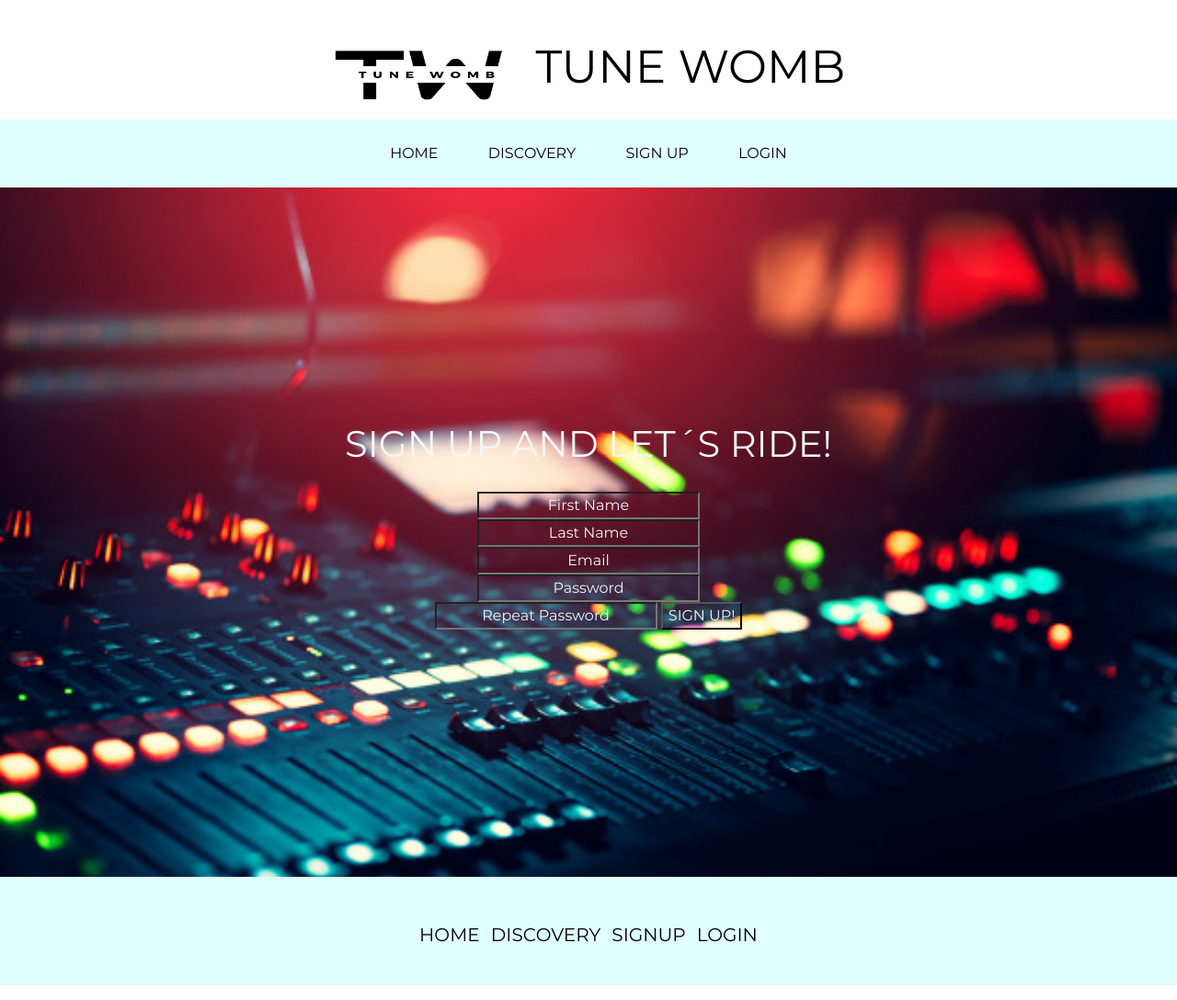
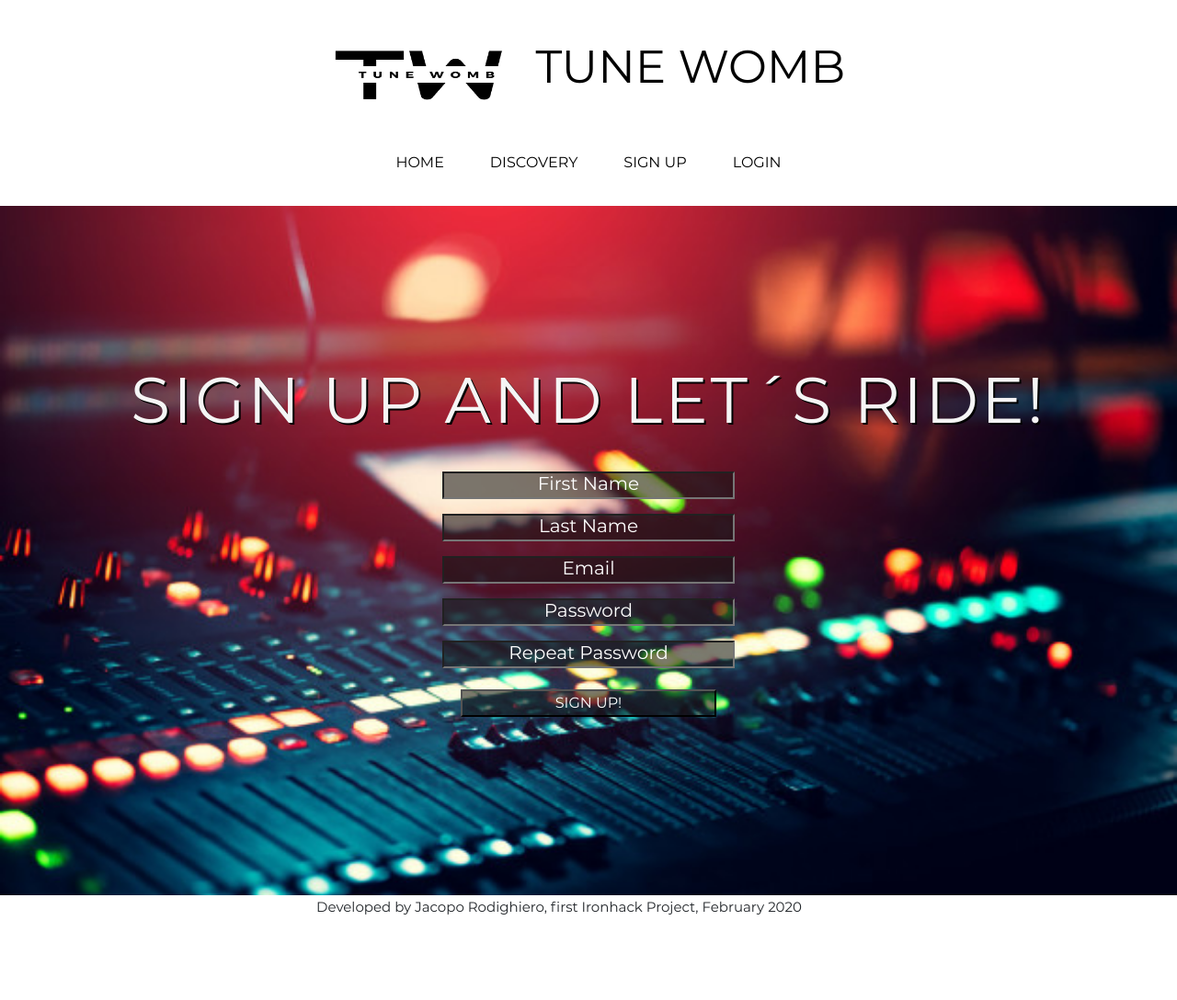
Before and after one commit to thisisjacopo/tunewomb, a PHP site: page /signup.html in a window 1280 px wide. Shown: the whole page at 92% size. After the commit the page ends 995 px from the top, so only its background shows below. Run offline with PHP 8.4, Linux system fonts and the light colour scheme.

Commit message:
i tried my best with this, forgive I was 4 weeks into coding at this stage

```diff
--- a/scripts/datepicker.js
+++ b/scripts/datepicker.js
@@ -1,4 +1,3 @@
-'use strict';
 
 
 $('.datepicker').datepicker({
--- a/signup.html
+++ b/signup.html
@@ -29,7 +29,7 @@
     <!--SIGNUP BANNER-->
     <main>
         <section class="banner-signup">
-            <h1 class="title">SIGN UP AND LET´S RIDE!</h1>
+            <h1 class="exp-title">SIGN UP AND LET´S RIDE!</h1>
             <div class="row centered-form">
               <div class="col-xs-12 col-sm-8 col-md-4 col-sm-offset-2 col-md-offset-12">
                   <div class="panel panel-default">
@@ -54,35 +54,11 @@
               </div>
         </section>
 
-    <!-- Footer -->
+<!-- Footer -->
 
-<footer class="page-footer font-small special-color-dark pt-4">
-    <div class="container">
-      <ul class="list-unstyled list-inline text-center">
-        <li class="list-inline-item">
-          <a href="./index.html" class="btn-floating btn-home mx-1">
-            <p>HOME</p>
-          </a>
-        </li>
-        <li class="list-inline-item">
-          <a href="./discovery.html" class="btn-floating btn-discovery mx-1">
-          <p>DISCOVERY</p>
-        </a>
-      </li>
-        </li>
-        <li class="list-inline-item">
-          <a href="./signup.html" class="btn-floating btn-signup mx-1">
-          <p>SIGNUP</p>
-        </a>
-      </li>
-      <li class="list-inline-item">
-        <a href="./login.html" class="btn-floating btn-login mx-1">
-        <p>LOGIN</p>
-      </a>
-    </li>
-  </ul>
-    </div>
-  </footer>
+<footer class="page-footer">
+  <p>Developed by Jacopo Rodighiero, first Ironhack Project, February 2020</p>
+</footer>
 </main>
     <script src="./scripts/validators.js"></script>
     <script src="./scripts/signup.js"></script>
--- a/styles/style.css
+++ b/styles/style.css
@@ -11,55 +11,84 @@
 }
 
 @font-face {
-    font-family: 'Montserrat';
+  font-family: "Montserrat";
   font-style: normal;
   font-weight: 300;
   src: url(../fonts/montserrat/Montserrat-Regular.ttf);
 }
 
 @font-face {
-    font-family: 'Montserrat';
+  font-family: "Montserrat";
   font-style: italic;
   font-weight: 300;
   src: url(../fonts/montserrat/Montserrat-Italic.ttf);
 }
 
 .logo-container {
-    font-family: 'Montserrat';
+  font-family: "Montserrat";
   font-style: normal;
   text-align: center;
   justify-content: center;
+  align-items: center;
   font-size: 30px;
   width: 100%;
   height: 100px;
 }
 
 .section h1 {
-    font-family: 'Montserrat';
+  font-family: "Montserrat";
   font-style: normal;
   font-size: 30px;
   color: burlywood;
 }
 
+.title {
+  font-size: 150px;
+  text-shadow: 2px 2px black;
+  letter-spacing: 3px;
+}
+.exp-title {
+  font-size: 70px;
+  text-shadow: 2px 2px black;
+  letter-spacing: 3px;
+}
+
+.datepicker {
+  color: white;
+  cursor: pointer;
+  background-color: rgba(39, 38, 38, 0.459);
+  width: 20%;
+  text-align: center;
+  font-size: 18px;
+}
+
+.exp-subtext {
+  font-size: 30px;
+  text-shadow: 2px 2px black;
+  letter-spacing: 1px;
+}
 a.navbar-brand {
   text-align: justify;
   font-size: 50px;
   color: black;
-    font-family: 'Montserrat';
+  font-family: "Montserrat";
   font-style: normal;
 }
 
-
-div.scrollmenu {
-    background-color: lightcyan;
+.scrollmenu {
   overflow: auto;
-    white-space: nowrap;
-    text-align: center;
-    font-family: 'Montserrat';
+  display: flex;
+  align-items: center;
+  justify-content: center;
+  justify-items: space-between;
+  font-family: "Montserrat";
+  width: 95%;
+  margin: 0 auto;
+  padding: 10px;
 }
 
-div.scrollmenu a{
-    font-family: 'Montserrat';
+.scrollmenu a {
+  font-family: "Montserrat";
   font-style: normal;
   display: inline-block;
   color: black;
@@ -156,40 +197,32 @@ div.scrollmenu a:hover {
 }
 
 .page-footer {
-background-color: lightcyan;
-font-family: 'Montserrat';
-font-style: normal;
+  display: flex;
+  align-items: center;
+  justify-content: center;
+  justify-items: space-around;
+  font-family: "Montserrat";
+  width: 95%;
+  padding: 2px;
+  font-size: 15px;
 }
 
-.page-footer a{
-    font-family: 'Montserrat';
-    font-style: normal;
-    color: black;
-}
-
-.page-footer p {
-    font-family: 'Montserrat';
-    font-style: normal;
-    font-size: 20px;
-}
-
-.centered-form{
+.centered-form {
   margin-top: 20px;
   align-items: center;
   margin-bottom: 10px;
 }
 
-.centered-form .panel{
+.centered-form .panel {
   background: white;
   size: 150px;
   align-items: center;
   text-align: center;
   justify-content: center;
   margin-bottom: 5px;
-
 }
 
-.container-signup{
+.container-signup {
   justify-content: center;
   width: 100%;
   height: 350px;
@@ -285,85 +306,58 @@ input label {
   font-style: italic;
 }
 
-.card h6{
-    color: cornflowerblue;
+.card-footer {
+  width: 100%;
 }
 
 .card-img-top {
   align-items: center;
   position: relative;
-    height: 320px;
+  height: 220px;
+  width: 300px;
   display: flex;
+  padding: 10px;
 }
 
-
-
-.input100 {
-    background-color: transparent;
-    color: whitesmoke;
-    border: 3px;
-    border-bottom: 5px;
-    border-color: black;
-}
-
-.login100 {
-    color: whitesmoke;
-}
-
-.input100::placeholder{
-    color: whitesmoke;
+.login-txt {
+  font-size: 25px;
+  text-shadow: 1px 1px black;
+  letter-spacing: 1px;
 }
 
 .centered-form .panel {
   background: transparent;
-    size: 150px;
   align-items: center;
   text-align: center;
   justify-content: center;
-    margin-bottom: 5px;
+  margin-bottom: 15px;
 }
 
 input {
-    -webkit-writing-mode: horizontal-tb !important;
-    text-rendering: auto;
-    color: whitesmoke;
-    letter-spacing: normal;
-    word-spacing: normal;
-    text-transform: none;
-    text-indent: 0px;
-    text-shadow: none;
-    display: inline-block;
-    text-align: start;
-    background-color: transparent;
-    -webkit-rtl-ordering: logical;
-    cursor: text;
-    font-family: 'Montserrat';
-    font-style: normal;
+  background-color: rgba(22, 22, 22, 0.562);
+  width: 80%;
+  margin: 8px auto;
 }
 
 input::placeholder {
-    color: whitesmoke;
-    font-family: 'Montserrat';
-    font-style: normal;
+  color: white;
+  font-size: 20px;
   text-align: center;
 }
 
-.signup-form button{
-    background-color: transparent;
-    color: whitesmoke;
-    font-family: 'Montserrat';
-    font-style: normal;
+.signup-form button {
+  background-color: rgba(22, 22, 22, 0.562);
+  color: white;
+  width: 70%;
+  height: 35%;
+  margin-top: 15px;
 }
 
-.discover-button{
-    background-color: transparent;
+.discover-button {
+  background-color: rgba(17, 17, 17, 0.582);
   color: whitesmoke;
+  width: 20%;
+  font-size: 18px;
+  padding: 5px;
+  margin: 50px auto;
 }
-
-.welcomeback-button a{
- color: whitesmoke;
-}
-
-.welcomeback-button{
-    background-color: transparent;
-}
```
Also changed, not shown: other parts of styles/style.css (+50 -50 lines), discovery.html (+4 -32 lines), index.html (+2 -26 lines), login.html (+6 -29 lines), scripts/api.js (+5 -10 lines), scripts/apiservices.js (deleted, +0 -14 lines). Lines whose indentation alone changed are shown as unchanged.
